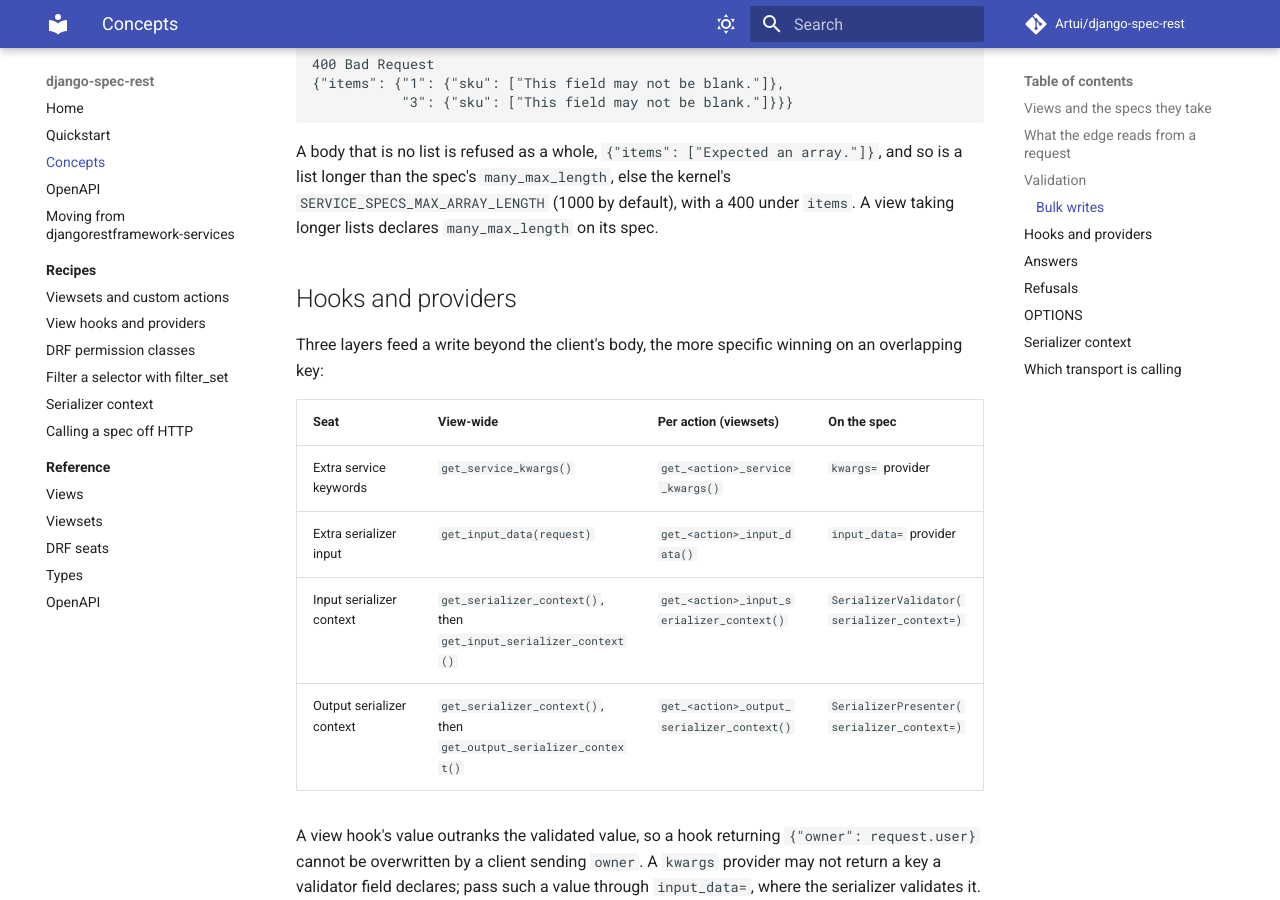
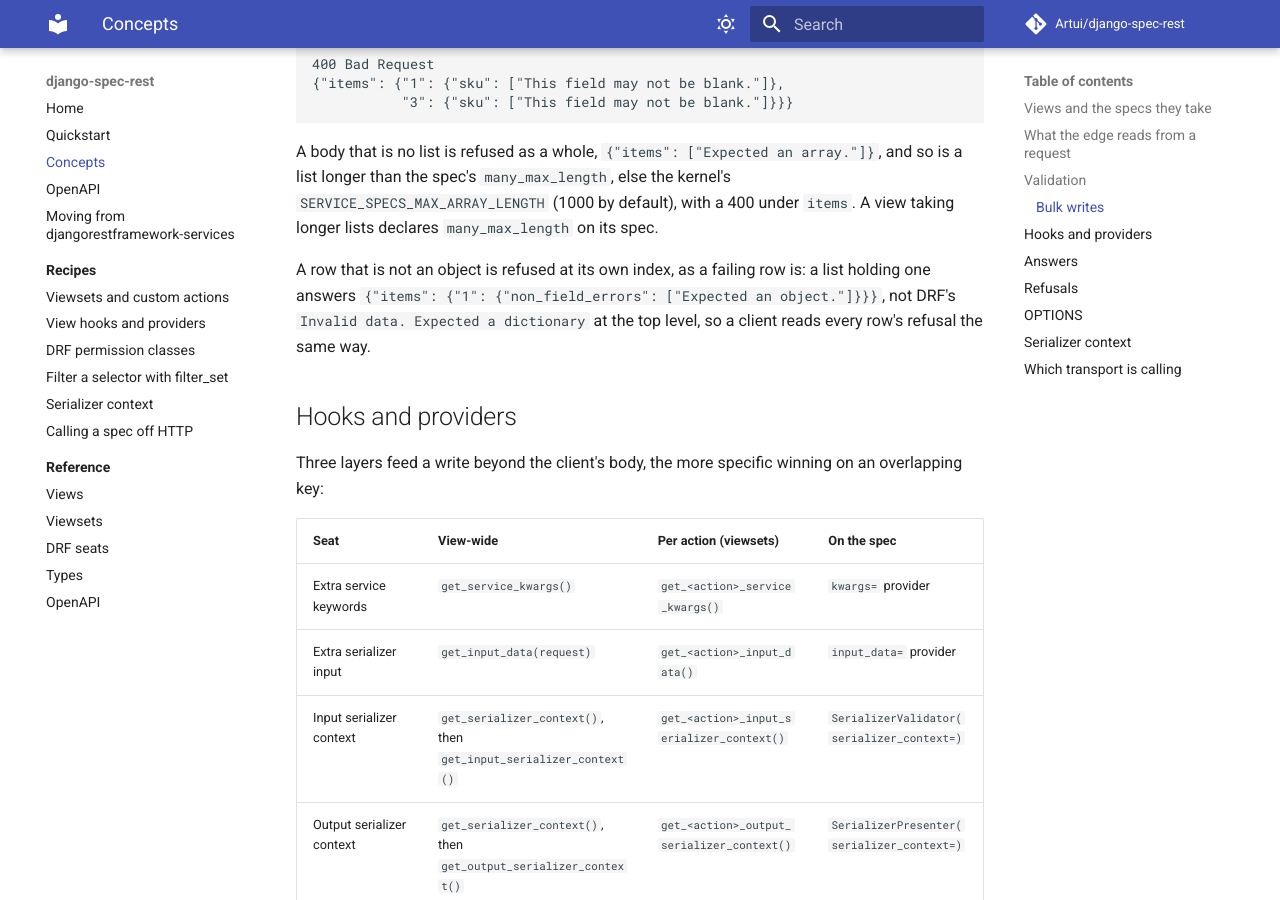
Before and after one commit to Artui/django-spec-rest, an MkDocs documentation site: the page built from docs/concepts.md, in a window 1280 px wide and 900 px high, scrolled down 2769 px. Built offline with MkDocs 1.6.1 and Material for MkDocs 9.7.7, drawn with Linux system fonts in a browser that asks for light colours; comment, search, counter and statistics services are not loaded.

Commit message:
docs: record the owner's decision on the bulk row shape (#43)
Co-authored-by: Claude Opus 5.5 <noreply@anthropic.com>

```diff
--- a/docs/concepts.md
+++ b/docs/concepts.md
@@ -131,6 +131,12 @@ array."]}`, and so is a list longer than the spec's `many_max_length`, else the
 kernel's `SERVICE_SPECS_MAX_ARRAY_LENGTH` (1000 by default), with a 400 under
 `items`. A view taking longer lists declares `many_max_length` on its spec.
 
+A row that is not an object is refused at its own index, as a failing row is:
+a list holding one answers
+`{"items": {"1": {"non_field_errors": ["Expected an object."]}}}`, not DRF's
+`Invalid data. Expected a dictionary` at the top level, so a client reads every
+row's refusal the same way.
+
 ## Hooks and providers
 
 Three layers feed a write beyond the client's body, the more specific winning
```
Also changed, not shown: CHANGELOG.md (+1 -0 lines).
